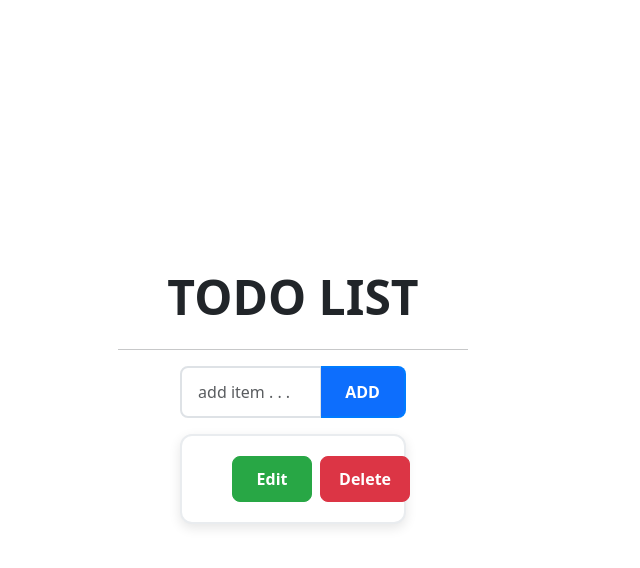
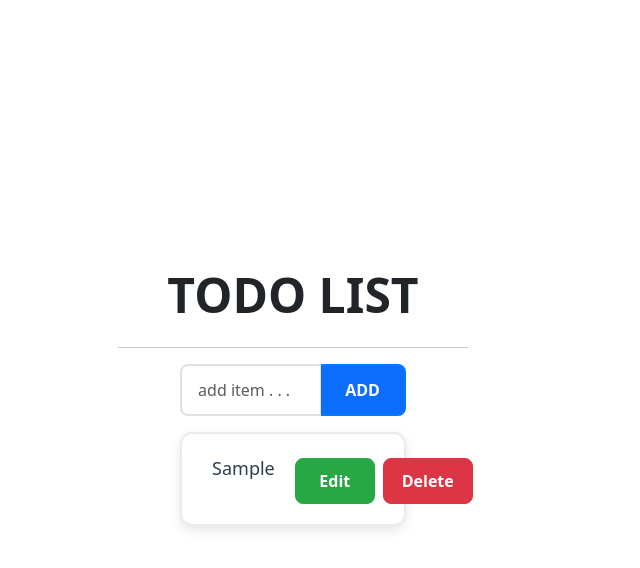
Before and after one commit to Naveenkumarkohli/todoo-react, a React (Vite) app: page / in a window 1280 px wide. Both pictures are taken after typing "Sample" into the empty fields and a click on the button "ADD". Shown: the top 568 px of the page, without its empty margins (347-987 px from the left). Built offline with nearby package versions, Linux system fonts and the light colour scheme.

Commit message:
Make todo text flexible and paragraph-like - remove text wrapping restrictions

```diff
--- a/src/App.jsx
+++ b/src/App.jsx
@@ -145,34 +145,36 @@ class App extends Component {
                                         style={{
                                             display: "flex",
                                             justifyContent: "space-between",
-                                            alignItems: "center",
+                                            alignItems: "flex-start",
                                             padding: "20px 30px",
                                             marginBottom: "15px",
                                             backgroundColor: "#ffffff",
                                             border: "2px solid #e9ecef",
                                             borderRadius: "12px",
                                             boxShadow: "0 4px 12px rgba(0,0,0,0.1)",
-                                            minHeight: "70px"
+                                            minHeight: "auto"
                                         }}
                                     >
-                                        <span className="todo-text" style={{
+                                        <div className="todo-text" style={{
                                             fontSize: "18px",
                                             fontWeight: "500",
                                             color: "#2c3e50",
                                             flex: "1",
                                             textAlign: "left",
                                             marginRight: "20px",
-                                            whiteSpace: "nowrap",
-                                            overflow: "hidden",
-                                            textOverflow: "ellipsis",
-                                            lineHeight: "1.5"
+                                            lineHeight: "1.6",
+                                            wordWrap: "break-word",
+                                            overflowWrap: "break-word",
+                                            hyphens: "auto"
                                         }}>
                                             {item.value}
-                                        </span>
+                                        </div>
                                         <div className="button-group" style={{
                                             display: "flex",
                                             gap: "8px",
-                                            flexShrink: "0"
+                                            flexShrink: "0",
+                                            alignSelf: "flex-start",
+                                            marginTop: "4px"
                                         }}>
                                             <Button
                                                 variant="success"
```
Also changed, not shown: 2 other files (tests, documents, lock files or other folders).
